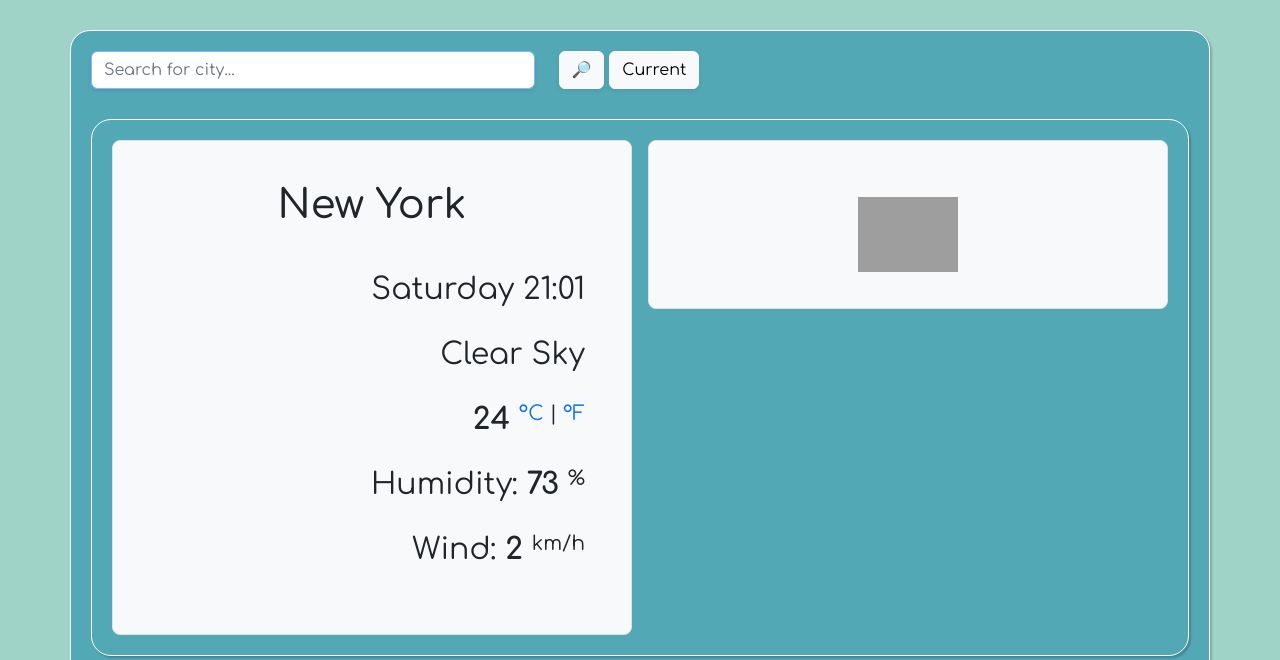
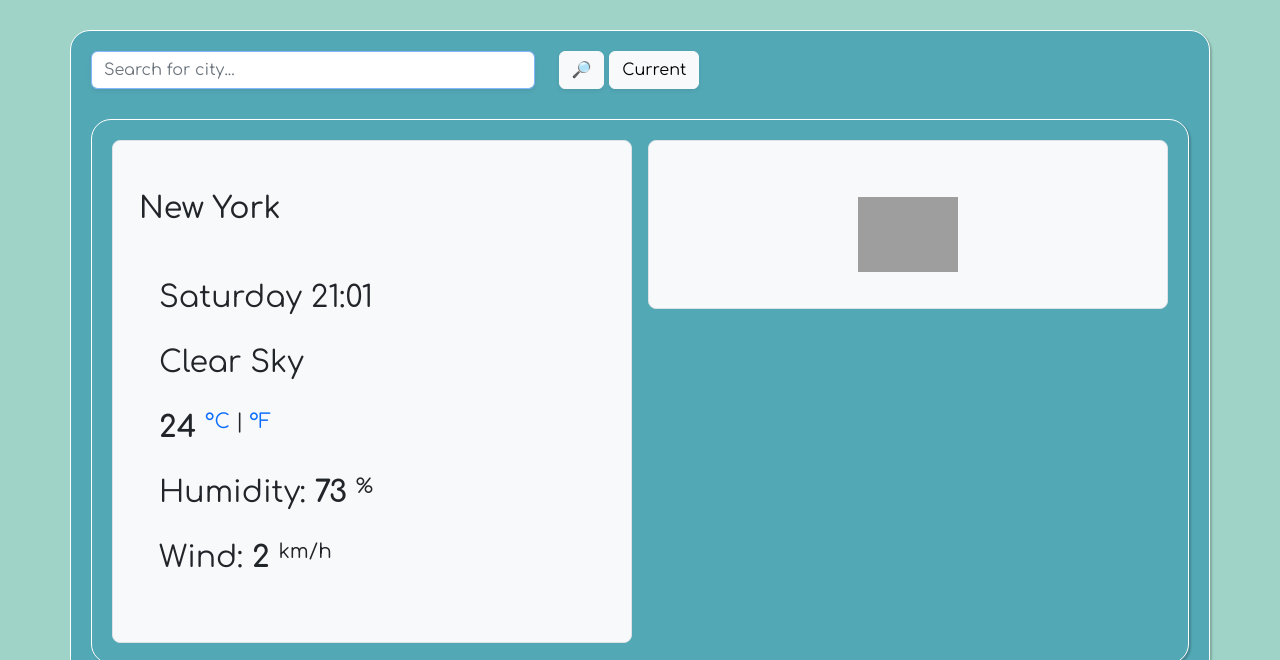
Before and after one commit to KatQueen101/weather-app-git, a plain HTML site: page index.html in a window 1280 px wide. Shown: the top 660 px of the page. Drawn offline with nearby package versions, Linux system fonts and the light colour scheme; no server answers; grey boxes are pictures that could not be loaded.

Commit message:
Update styles.css

```diff
--- a/src/styles.css
+++ b/src/styles.css
@@ -22,11 +22,12 @@ body {
   font-weight: 1000;
 }
 
+h1,
 ul,
 .extra {
   list-style-type: none;
   padding: 10px;
-  text-align: right;
+  text-align: left;
   font-size: 30px;
 }
 
```
